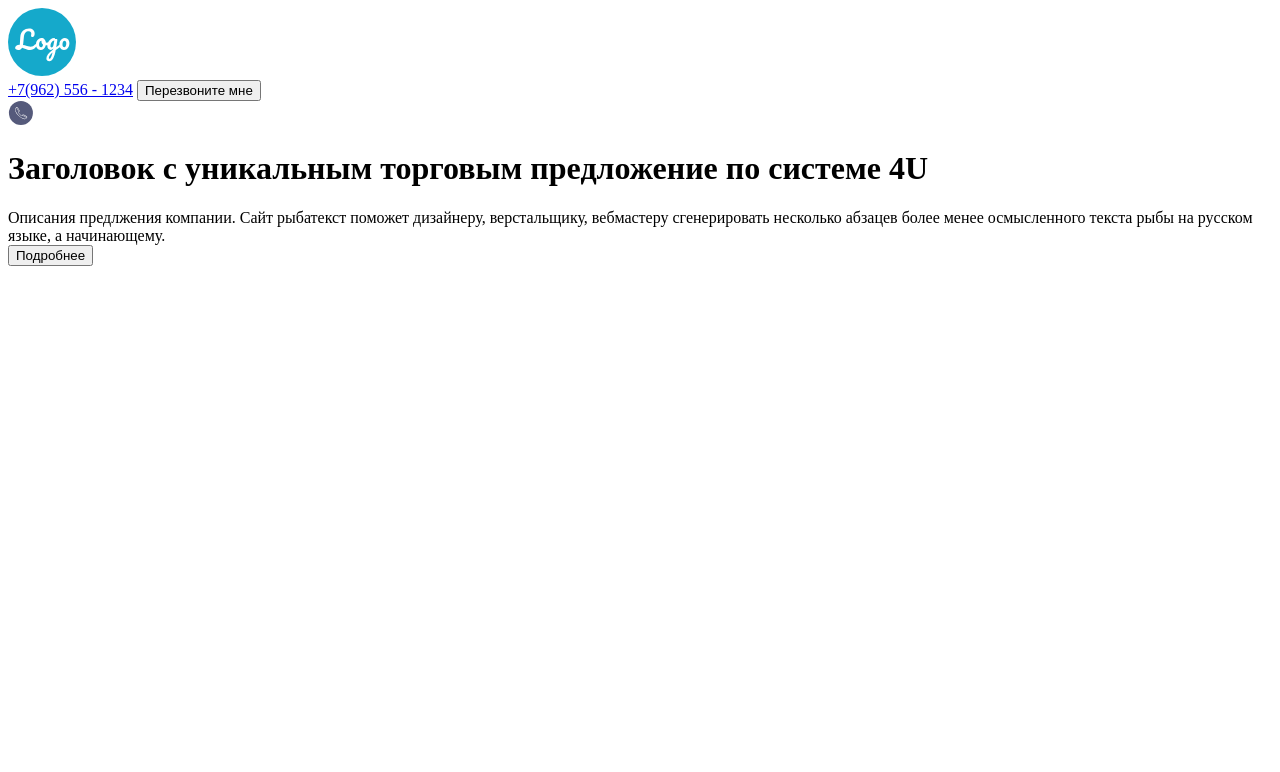
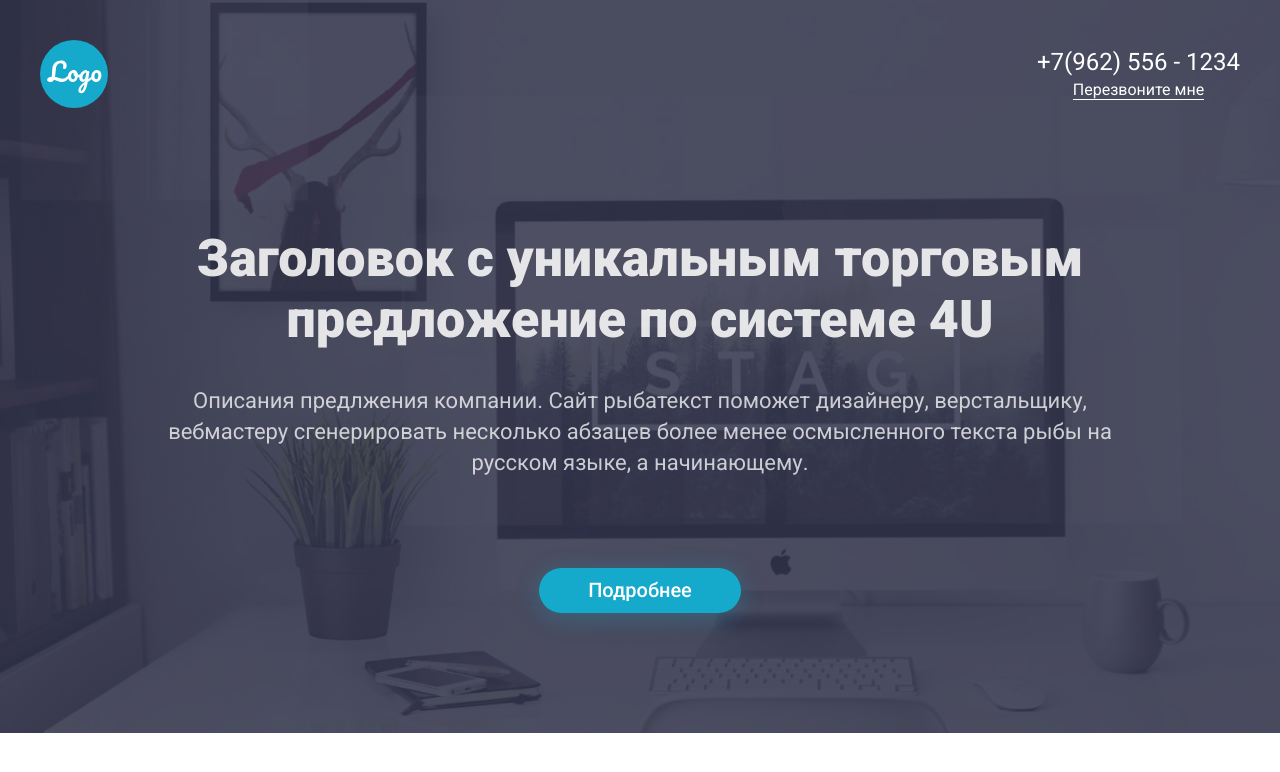
Before and after one commit to Slawone/4U, a plain HTML site: page index.html in a window 1280 px wide. Drawn offline with Linux system fonts and the light colour scheme; the site is published under a folder, as on GitHub Pages, so addresses that start at the root find nothing.

Commit message:
fix css way

```diff
--- a/index.html
+++ b/index.html
@@ -7,8 +7,8 @@
   <link rel="preconnect" href="https://fonts.googleapis.com">
   <link rel="preconnect" href="https://fonts.gstatic.com" crossorigin>
   <link href="https://fonts.googleapis.com/css2?family=Roboto:wght@400;500;700;900&display=swap" rel="stylesheet">
-  <link rel="stylesheet" href="/css/normalize.css">
-  <link rel="stylesheet" href="/css/index.css">
+  <link rel="stylesheet" href="css/normalize.css">
+  <link rel="stylesheet" href="css/index.css">
   <title>4U</title>
 </head>
 <body>
```
